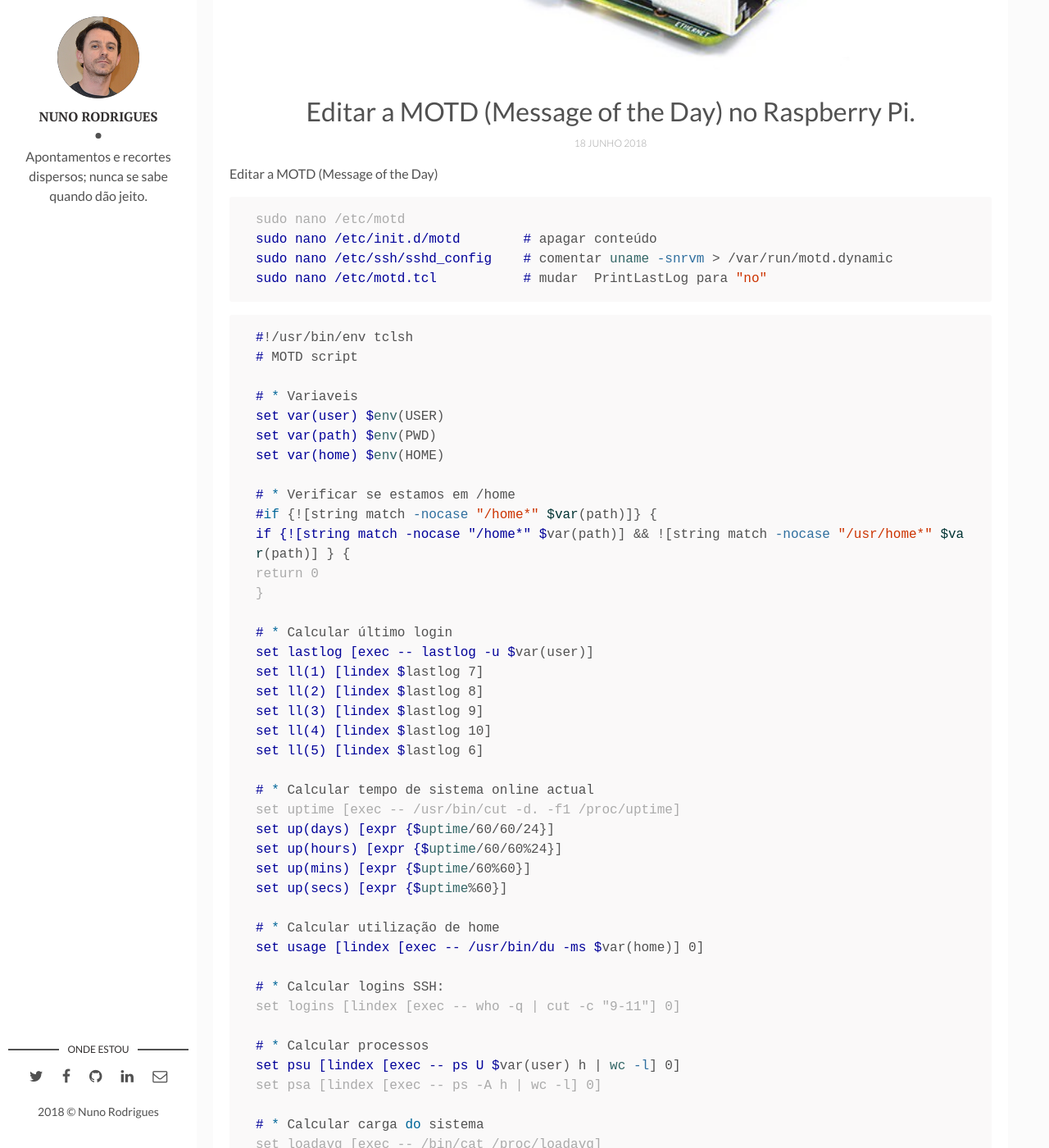
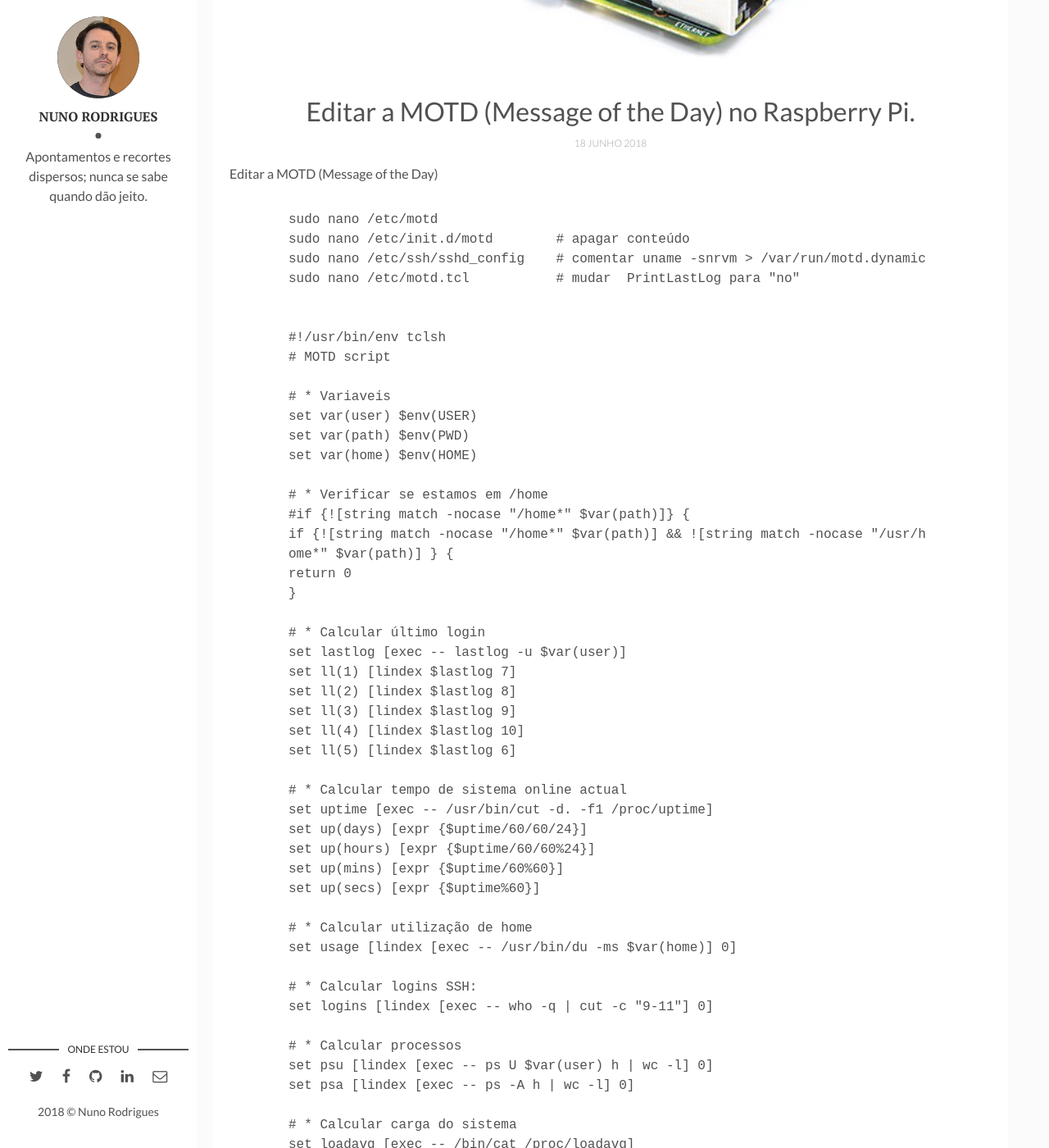
Before and after one commit to nunogand/teste_web, a Jekyll site: the page built from _posts/2018-06-18-MOTD.md, in a window 1280 px wide and 1400 px high, scrolled down 344 px. Shown: the whole window at 82% size. Built offline with Jekyll 4.4.1, drawn with Linux system fonts in a browser that asks for light colours.

Commit message:
Update css - sem syntaxx highlight

```diff
--- a/assets/css/main.css
+++ b/assets/css/main.css
@@ -1,44 +1,34 @@
-/*! normalize.css v7.0.0 | MIT License | github.com/necolas/normalize.css */
+/*! normalize.css v8.0.0 | MIT License | github.com/necolas/normalize.css */
+
 /* Document
    ========================================================================== */
+
 /**
- * 1. Correct the line height in all browsers. * 2. Prevent adjustments of font size after orientation changes in
- *    IE on Windows Phone and in iOS.
+ * 1. Correct the line height in all browsers.
+ * 2. Prevent adjustments of font size after orientation changes in iOS.
  */
+
 html {
-  line-height: 1.15;
-  /* 1 */
-  -ms-text-size-adjust: 100%;
-  /* 2 */
-  -webkit-text-size-adjust: 100%;
-  /* 2 */
+  line-height: 1.15; /* 1 */
+  -webkit-text-size-adjust: 100%; /* 2 */
 }
 
 /* Sections
    ========================================================================== */
+
 /**
- * Remove the margin in all browsers (opinionated).
+ * Remove the margin in all browsers.
  */
+
 body {
   margin: 0;
-}
-
-/**
- * Add the correct display in IE 9-.
- */
-article,
-aside,
-footer,
-header,
-nav,
-section {
-  display: block;
 }
 
 /**
  * Correct the font size and margin on `h1` elements within `section` and
  * `article` contexts in Chrome, Firefox, and Safari.
  */
+
 h1 {
   font-size: 2em;
   margin: 0.67em 0;
@@ -46,87 +36,54 @@ h1 {
 
 /* Grouping content
    ========================================================================== */
-/**
- * Add the correct display in IE 9-.
- * 1. Add the correct display in IE.
- */
-figcaption,
-figure,
-main {
-  /* 1 */
-  display: block;
-}
-
-/**
- * Add the correct margin in IE 8.
- */
-figure {
-  margin: 1em 40px;
-}
 
 /**
  * 1. Add the correct box sizing in Firefox.
  * 2. Show the overflow in Edge and IE.
  */
+
 hr {
-  -webkit-box-sizing: content-box;
-          box-sizing: content-box;
-  /* 1 */
-  height: 0;
-  /* 1 */
-  overflow: visible;
-  /* 2 */
+  box-sizing: content-box; /* 1 */
+  height: 0; /* 1 */
+  overflow: visible; /* 2 */
 }
 
 /**
  * 1. Correct the inheritance and scaling of font size in all browsers.
  * 2. Correct the odd `em` font sizing in all browsers.
  */
+
 pre {
-  font-family: monospace, monospace;
-  /* 1 */
-  font-size: 1em;
-  /* 2 */
+  font-family: monospace, monospace; /* 1 */
+  font-size: 1em; /* 2 */
 }
 
 /* Text-level semantics
    ========================================================================== */
+
 /**
- * 1. Remove the gray background on active links in IE 10.
- * 2. Remove gaps in links underline in iOS 8+ and Safari 8+.
+ * Remove the gray background on active links in IE 10.
  */
+
 a {
   background-color: transparent;
-  /* 1 */
-  -webkit-text-decoration-skip: objects;
-  /* 2 */
 }
 
 /**
- * 1. Remove the bottom border in Chrome 57- and Firefox 39-.
+ * 1. Remove the bottom border in Chrome 57-
  * 2. Add the correct text decoration in Chrome, Edge, IE, Opera, and Safari.
  */
+
 abbr[title] {
-  border-bottom: none;
-  /* 1 */
-  text-decoration: underline;
-  /* 2 */
-  -webkit-text-decoration: underline dotted;
-          text-decoration: underline dotted;
-  /* 2 */
-}
-
-/**
- * Prevent the duplicate application of `bolder` by the next rule in Safari 6.
- */
-b,
-strong {
-  font-weight: inherit;
+  border-bottom: none; /* 1 */
+  text-decoration: underline; /* 2 */
+  text-decoration: underline dotted; /* 2 */
 }
 
 /**
  * Add the correct font weight in Chrome, Edge, and Safari.
  */
+
 b,
 strong {
   font-weight: bolder;
@@ -136,33 +93,18 @@ strong {
  * 1. Correct the inheritance and scaling of font size in all browsers.
  * 2. Correct the odd `em` font sizing in all browsers.
  */
+
 code,
 kbd,
 samp {
-  font-family: monospace, monospace;
-  /* 1 */
-  font-size: 1em;
-  /* 2 */
-}
-
-/**
- * Add the correct font style in Android 4.3-.
- */
-dfn {
-  font-style: italic;
-}
-
-/**
- * Add the correct background and color in IE 9-.
- */
-mark {
-  background-color: #ff0;
-  color: #000;
+  font-family: monospace, monospace; /* 1 */
+  font-size: 1em; /* 2 */
 }
 
 /**
  * Add the correct font size in all browsers.
  */
+
 small {
   font-size: 80%;
 }
@@ -171,6 +113,7 @@ small {
  * Prevent `sub` and `sup` elements from affecting the line height in
  * all browsers.
  */
+
 sub,
 sup {
   font-size: 75%;
@@ -189,64 +132,41 @@ sup {
 
 /* Embedded content
    ========================================================================== */
-/**
- * Add the correct display in IE 9-.
- */
-audio,
-video {
-  display: inline-block;
-}
 
 /**
- * Add the correct display in iOS 4-7.
+ * Remove the border on images inside links in IE 10.
  */
-audio:not([controls]) {
-  display: none;
-  height: 0;
-}
 
-/**
- * Remove the border on images inside links in IE 10-.
- */
 img {
   border-style: none;
 }
 
-/**
- * Hide the overflow in IE.
- */
-svg:not(:root) {
-  overflow: hidden;
-}
-
 /* Forms
    ========================================================================== */
+
 /**
- * 1. Change the font styles in all browsers (opinionated).
+ * 1. Change the font styles in all browsers.
  * 2. Remove the margin in Firefox and Safari.
  */
+
 button,
 input,
 optgroup,
 select,
 textarea {
-  font-family: sans-serif;
-  /* 1 */
-  font-size: 100%;
-  /* 1 */
-  line-height: 1.15;
-  /* 1 */
-  margin: 0;
-  /* 2 */
+  font-family: inherit; /* 1 */
+  font-size: 100%; /* 1 */
+  line-height: 1.15; /* 1 */
+  margin: 0; /* 2 */
 }
 
 /**
  * Show the overflow in IE.
  * 1. Show the overflow in Edge.
  */
+
 button,
-input {
-  /* 1 */
+input { /* 1 */
   overflow: visible;
 }
 
@@ -254,28 +174,27 @@ input {
  * Remove the inheritance of text transform in Edge, Firefox, and IE.
  * 1. Remove the inheritance of text transform in Firefox.
  */
+
 button,
-select {
-  /* 1 */
+select { /* 1 */
   text-transform: none;
 }
 
 /**
- * 1. Prevent a WebKit bug where (2) destroys native `audio` and `video`
- *    controls in Android 4.
- * 2. Correct the inability to style clickable types in iOS and Safari.
+ * Correct the inability to style clickable types in iOS and Safari.
  */
+
 button,
-html [type="button"],
+[type="button"],
 [type="reset"],
 [type="submit"] {
   -webkit-appearance: button;
-  /* 2 */
 }
 
 /**
  * Remove the inner border and padding in Firefox.
  */
+
 button::-moz-focus-inner,
 [type="button"]::-moz-focus-inner,
 [type="reset"]::-moz-focus-inner,
@@ -287,6 +206,7 @@ button::-moz-focus-inner,
 /**
  * Restore the focus styles unset by the previous rule.
  */
+
 button:-moz-focusring,
 [type="button"]:-moz-focusring,
 [type="reset"]:-moz-focusring,
@@ -297,6 +217,7 @@ button:-moz-focusring,
 /**
  * Correct the padding in Firefox.
  */
+
 fieldset {
   padding: 0.35em 0.75em 0.625em;
 }
@@ -307,56 +228,47 @@ fieldset {
  * 3. Remove the padding so developers are not caught out when they zero out
  *    `fieldset` elements in all browsers.
  */
+
 legend {
-  -webkit-box-sizing: border-box;
-          box-sizing: border-box;
-  /* 1 */
-  color: inherit;
-  /* 2 */
-  display: table;
-  /* 1 */
-  max-width: 100%;
-  /* 1 */
-  padding: 0;
-  /* 3 */
-  white-space: normal;
-  /* 1 */
+  box-sizing: border-box; /* 1 */
+  color: inherit; /* 2 */
+  display: table; /* 1 */
+  max-width: 100%; /* 1 */
+  padding: 0; /* 3 */
+  white-space: normal; /* 1 */
 }
 
 /**
- * 1. Add the correct display in IE 9-.
- * 2. Add the correct vertical alignment in Chrome, Firefox, and Opera.
+ * Add the correct vertical alignment in Chrome, Firefox, and Opera.
  */
+
 progress {
-  display: inline-block;
-  /* 1 */
   vertical-align: baseline;
-  /* 2 */
 }
 
 /**
- * Remove the default vertical scrollbar in IE.
+ * Remove the default vertical scrollbar in IE 10+.
  */
+
 textarea {
   overflow: auto;
 }
 
 /**
- * 1. Add the correct box sizing in IE 10-.
- * 2. Remove the padding in IE 10-.
+ * 1. Add the correct box sizing in IE 10.
+ * 2. Remove the padding in IE 10.
  */
+
 [type="checkbox"],
 [type="radio"] {
-  -webkit-box-sizing: border-box;
-          box-sizing: border-box;
-  /* 1 */
-  padding: 0;
-  /* 2 */
+  box-sizing: border-box; /* 1 */
+  padding: 0; /* 2 */
 }
 
 /**
  * Correct the cursor style of increment and decrement buttons in Chrome.
  */
+
 [type="number"]::-webkit-inner-spin-button,
 [type="number"]::-webkit-outer-spin-button {
   height: auto;
@@ -366,17 +278,16 @@ textarea {
  * 1. Correct the odd appearance in Chrome and Safari.
  * 2. Correct the outline style in Safari.
  */
+
 [type="search"] {
-  -webkit-appearance: textfield;
-  /* 1 */
-  outline-offset: -2px;
-  /* 2 */
+  -webkit-appearance: textfield; /* 1 */
+  outline-offset: -2px; /* 2 */
 }
 
 /**
- * Remove the inner padding and cancel buttons in Chrome and Safari on macOS.
+ * Remove the inner padding in Chrome and Safari on macOS.
  */
-[type="search"]::-webkit-search-cancel-button,
+
 [type="search"]::-webkit-search-decoration {
   -webkit-appearance: none;
 }
@@ -385,382 +296,54 @@ textarea {
  * 1. Correct the inability to style clickable types in iOS and Safari.
  * 2. Change font properties to `inherit` in Safari.
  */
+
 ::-webkit-file-upload-button {
-  -webkit-appearance: button;
-  /* 1 */
-  font: inherit;
-  /* 2 */
+  -webkit-appearance: button; /* 1 */
+  font: inherit; /* 2 */
 }
 
 /* Interactive
    ========================================================================== */
+
 /*
- * Add the correct display in IE 9-.
- * 1. Add the correct display in Edge, IE, and Firefox.
+ * Add the correct display in Edge, IE 10+, and Firefox.
  */
-details,
-menu {
+
+details {
   display: block;
 }
 
 /*
  * Add the correct display in all browsers.
  */
+
 summary {
   display: list-item;
 }
 
-/* Scripting
+/* Misc
    ========================================================================== */
-/**
- * Add the correct display in IE 9-.
- */
-canvas {
-  display: inline-block;
-}
 
 /**
- * Add the correct display in IE.
+ * Add the correct display in IE 10+.
  */
+
 template {
   display: none;
 }
 
-/* Hidden
-   ========================================================================== */
 /**
- * Add the correct display in IE 10-.
+ * Add the correct display in IE 10.
  */
+
 [hidden] {
   display: none;
 }
 
-.highlight {
-  background-color: #faf9f9;
-  -webkit-border-radius: 3px;
-          border-radius: 3px;
-  margin: 0;
-}
 
-.highlighter-rouge {
-  color: #ce887b;
-  font-weight: 400;
-  border: 1px solid #607D8B;
-  -webkit-border-radius: 3px;
-          border-radius: 3px;
-  padding: 0.1rem 0.5rem;
-}
+/* typografia.css
+   ========================================================================== */
 
-.highlight .hll {
-  background-color: #ffc;
-}
-
-.highlight .c {
-  color: #999;
-}
-
-/* Comment */
-.highlight .err {
-  color: #a00;
-  background-color: #faa;
-}
-
-/* Error */
-.highlight .k {
-  color: #069;
-}
-
-/* Keyword */
-.highlight .o {
-  color: #555;
-}
-
-/* Operator */
-.highlight .cm {
-  color: #09f;
-  font-style: italic;
-}
-
-/* Comment.Multiline */
-.highlight .cp {
-  color: #099;
-}
-
-/* Comment.Preproc */
-.highlight .c1 {
-  color: #999;
-}
-
-/* Comment.Single */
-.highlight .cs {
-  color: #999;
-}
-
-/* Comment.Special */
-.highlight .gd {
-  background-color: #fcc;
-  border: 1px solid #c00;
-}
-
-/* Generic.Deleted */
-.highlight .ge {
-  font-style: italic;
-}
-
-/* Generic.Emph */
-.highlight .gr {
-  color: #f00;
-}
-
-/* Generic.Error */
-.highlight .gh {
-  color: #030;
-}
-
-/* Generic.Heading */
-.highlight .gi {
-  background-color: #cfc;
-  border: 1px solid #0c0;
-}
-
-/* Generic.Inserted */
-.highlight .go {
-  color: #aaa;
-}
-
-/* Generic.Output */
-.highlight .gp {
-  color: #009;
-}
-
-/* Generic.Prompt */
-/* Generic.Strong */
-.highlight .gu {
-  color: #030;
-}
-
-/* Generic.Subheading */
-.highlight .gt {
-  color: #9c6;
-}
-
-/* Generic.Traceback */
-.highlight .kc {
-  color: #069;
-}
-
-/* Keyword.Constant */
-.highlight .kd {
-  color: #069;
-}
-
-/* Keyword.Declaration */
-.highlight .kn {
-  color: #069;
-}
-
-/* Keyword.Namespace */
-.highlight .kp {
-  color: #069;
-}
-
-/* Keyword.Pseudo */
-.highlight .kr {
-  color: #069;
-}
-
-/* Keyword.Reserved */
-.highlight .kt {
-  color: #078;
-}
-
-/* Keyword.Type */
-.highlight .m {
-  color: #f60;
-}
-
-/* Literal.Number */
-.highlight .s {
-  color: #d44950;
-}
-
-/* Literal.String */
-.highlight .na {
-  color: #4f9fcf;
-}
-
-/* Name.Attribute */
-.highlight .nb {
-  color: #366;
-}
-
-/* Name.Builtin */
-.highlight .nc {
-  color: #0a8;
-}
-
-/* Name.Class */
-.highlight .no {
-  color: #360;
-}
-
-/* Name.Constant */
-.highlight .nd {
-  color: #99f;
-}
-
-/* Name.Decorator */
-.highlight .ni {
-  color: #999;
-}
-
-/* Name.Entity */
-.highlight .ne {
-  color: #c00;
-}
-
-/* Name.Exception */
-.highlight .nf {
-  color: #c0f;
-}
-
-/* Name.Function */
-.highlight .nl {
-  color: #99f;
-}
-
-/* Name.Label */
-.highlight .nn {
-  color: #0cf;
-}
-
-/* Name.Namespace */
-.highlight .nt {
-  color: #2f6f9f;
-}
-
-/* Name.Tag */
-.highlight .nv {
-  color: #033;
-}
-
-/* Name.Variable */
-.highlight .ow {
-  color: #000;
-}
-
-/* Operator.Word */
-.highlight .w {
-  color: #bbb;
-}
-
-/* Text.Whitespace */
-.highlight .mf {
-  color: #f60;
-}
-
-/* Literal.Number.Float */
-.highlight .mh {
-  color: #f60;
-}
-
-/* Literal.Number.Hex */
-.highlight .mi {
-  color: #f60;
-}
-
-/* Literal.Number.Integer */
-.highlight .mo {
-  color: #f60;
-}
-
-/* Literal.Number.Oct */
-.highlight .sb {
-  color: #c30;
-}
-
-/* Literal.String.Backtick */
-.highlight .sc {
-  color: #c30;
-}
-
-/* Literal.String.Char */
-.highlight .sd {
-  color: #c30;
-  font-style: italic;
-}
-
-/* Literal.String.Doc */
-.highlight .s2 {
-  color: #c30;
-}
-
-/* Literal.String.Double */
-.highlight .se {
-  color: #c30;
-}
-
-/* Literal.String.Escape */
-.highlight .sh {
-  color: #c30;
-}
-
-/* Literal.String.Heredoc */
-.highlight .si {
-  color: #a00;
-}
-
-/* Literal.String.Interpol */
-.highlight .sx {
-  color: #c30;
-}
-
-/* Literal.String.Other */
-.highlight .sr {
-  color: #3aa;
-}
-
-/* Literal.String.Regex */
-.highlight .s1 {
-  color: #c30;
-}
-
-/* Literal.String.Single */
-.highlight .ss {
-  color: #fc3;
-}
-
-/* Literal.String.Symbol */
-.highlight .bp {
-  color: #366;
-}
-
-/* Name.Builtin.Pseudo */
-.highlight .vc {
-  color: #033;
-}
-
-/* Name.Variable.Class */
-.highlight .vg {
-  color: #033;
-}
-
-/* Name.Variable.Global */
-.highlight .vi {
-  color: #033;
-}
-
-/* Name.Variable.Instance */
-.highlight .il {
-  color: #f60;
-}
-
-/* Literal.Number.Integer.Long */
-.css .o,
-.css .o + .nt,
-.css .nt + .nt {
-  color: #999;
-}
 
 *, *::after, *::before {
   -webkit-box-sizing: border-box;
```
